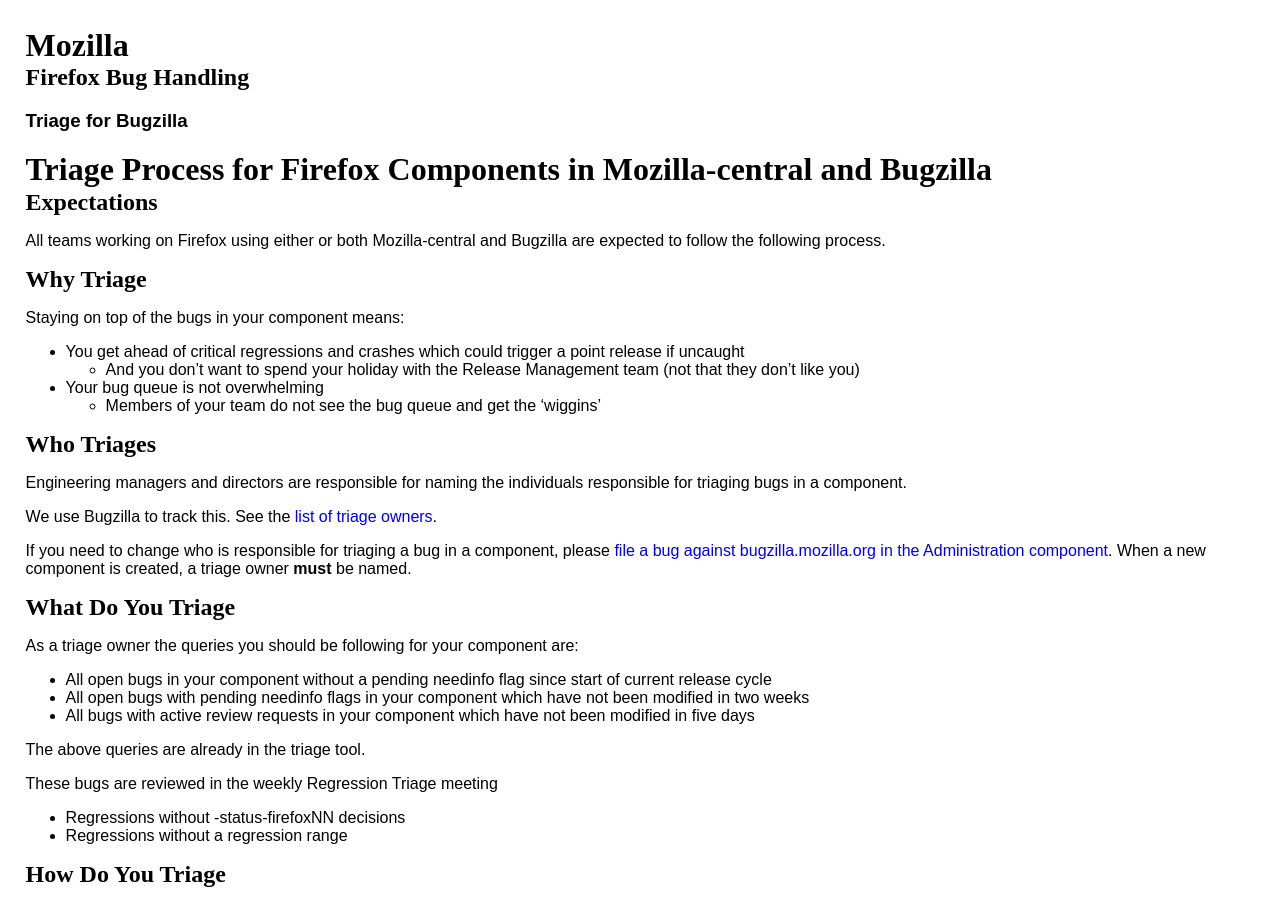
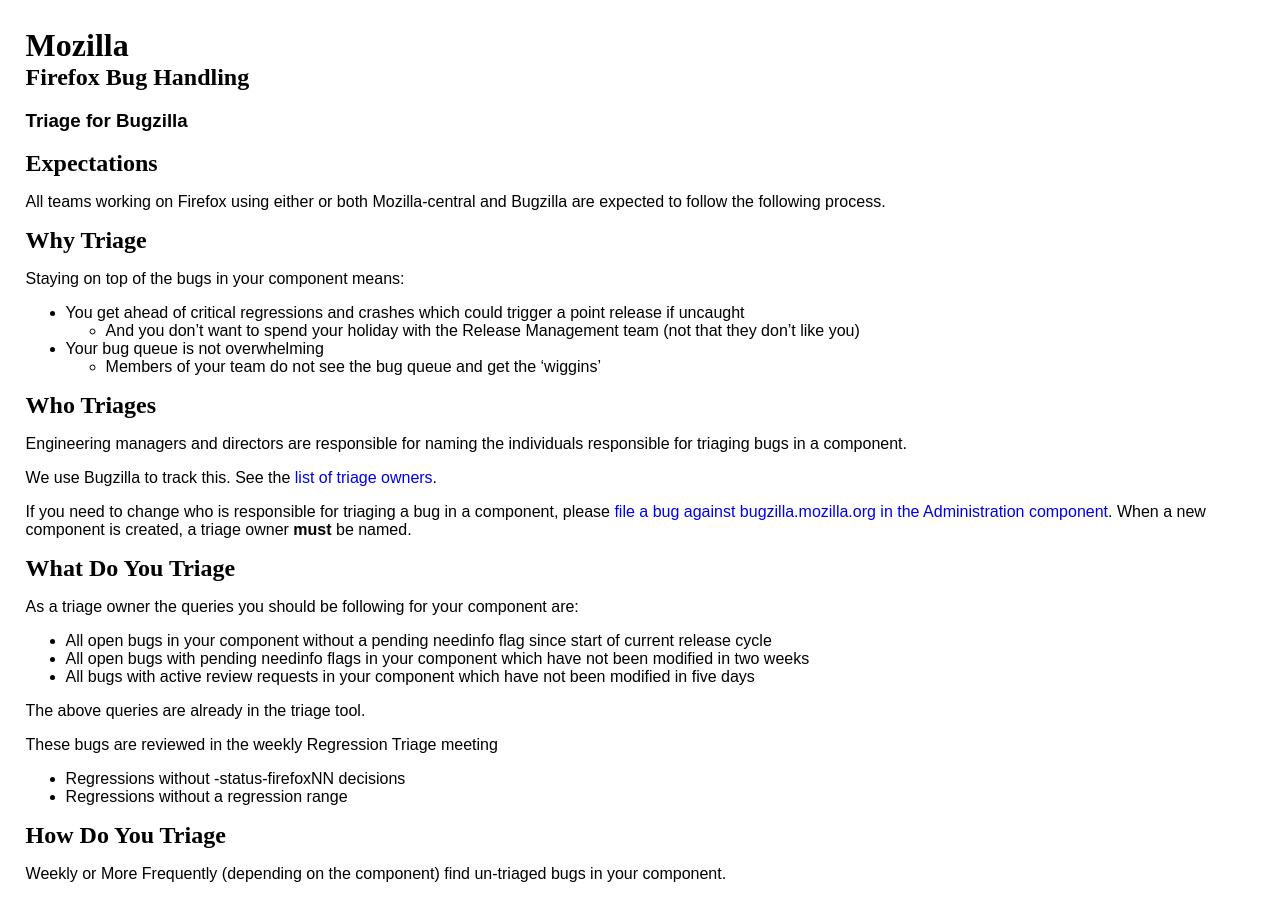
Before and after one commit to mozilla/bug-handling, a Jekyll site: the page built from _policies/triage-bugzilla.md, in a window 1280 px wide and 900 px high. Built offline with Jekyll 4.4.1, drawn with Linux system fonts in a browser that asks for light colours; some web fonts are replaced; some of the changed lines change nothing that is shown.

Commit message:
Update triage-bugzilla.md

```diff
--- a/_policies/triage-bugzilla.md
+++ b/_policies/triage-bugzilla.md
@@ -1,8 +1,8 @@
 ---
 layout: default
 title: Triage for Bugzilla
+description: Triage Process for Firefox Components in Mozilla-central and Bugzilla
 ---
-# Triage Process for Firefox Components in Mozilla-central and Bugzilla
 
 ## Expectations
 
```
